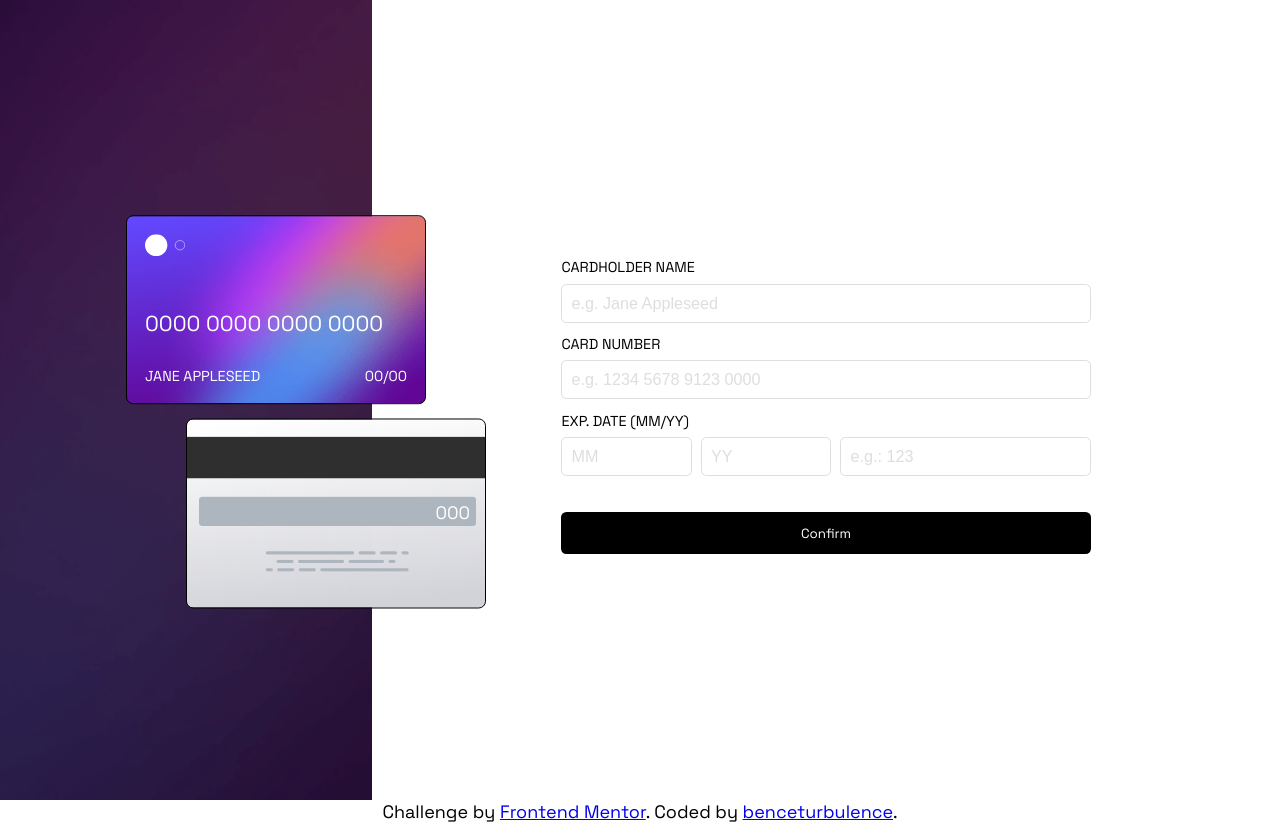
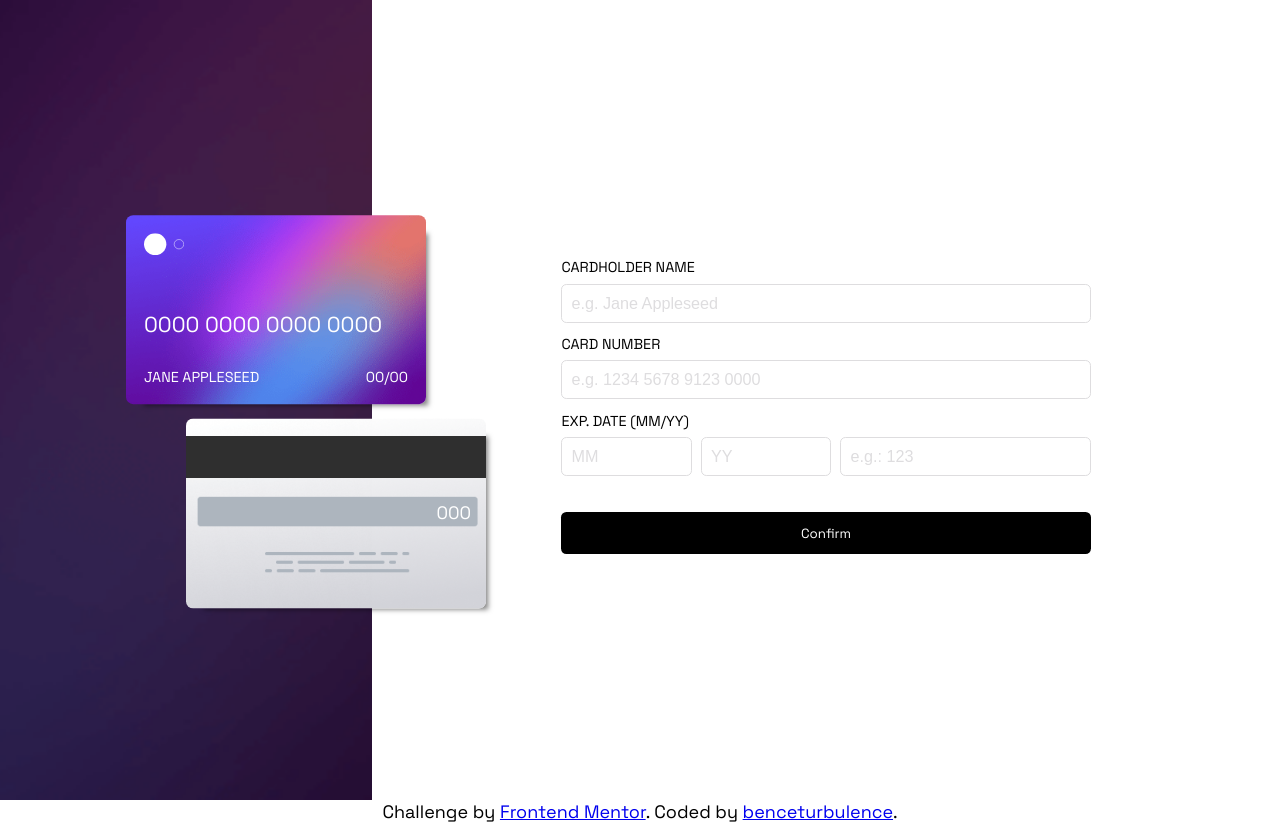
Before and after one commit to benceturbulence/FrontendMentor_Interactive_card_details, a plain HTML site: page index.html in a window 1280 px wide. Drawn offline with Linux system fonts and the light colour scheme.

Commit message:
box-shadow

```diff
--- a/style.css
+++ b/style.css
@@ -24,7 +24,6 @@ body {
 .card {
   width: 16,6rem;
   aspect-ratio: 1.586;
-  border: 1px solid black;
   border-radius: .4rem;
   overflow: hidden;
   background-position: center;
@@ -35,7 +34,8 @@ body {
   color: white;
   max-width: 350px;
   min-width: 300px;
-  width: 60%
+  width: 60%;
+  box-shadow: 10px 10px 5px -8px rgba(0,0,0,.5);
 }
 
 .front {
```
